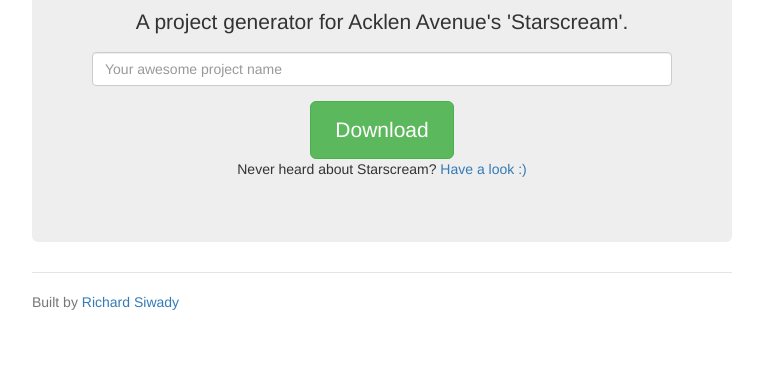
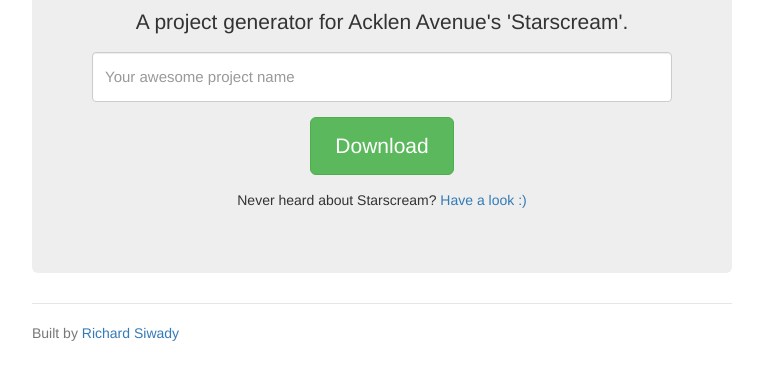
Before and after one commit to rsiwady29/starscream-bootstrap, a website: page app/index.html in a window 1280 px wide. Shown: the part 160-540 px from the top of the page, without its empty margins (258-1021 px from the left). Drawn offline with nearby package versions, Linux system fonts and the light colour scheme; some packages are replaced by stand-ins of ours; files that its build step writes are made by us from their sources.

Commit message:
minor ui changes

```diff
--- a/app/styles/main.css
+++ b/app/styles/main.css
@@ -22,6 +22,11 @@
   margin-bottom: 0;
   line-height: 40px;
   padding-bottom: 19px;
+}
+
+.form-control{
+    font-size: 15px;
+    height: 50px;
 }
 
 /* Custom page footer */
--- a/app/views/main.html
+++ b/app/views/main.html
@@ -12,8 +12,11 @@
             class="btn btn-lg btn-success"
             ng-click="getStarscream()"> Download </button>
     </form>
-
-    Never heard about Starscream?
-    <a href="https://www.youtube.com/watch?v=Ctc0hlb4TAo" target="_blank"> Have a look :)</a>
+    </p>
+    <p>
+        <div>
+            Never heard about Starscream?
+            <a href="https://www.youtube.com/watch?v=Ctc0hlb4TAo" target="_blank"> Have a look :)</a>
+        </div>
     </p>
 </div>
```
Also changed, not shown: dist/index.html, dist/views/main.html, 2 other files.
